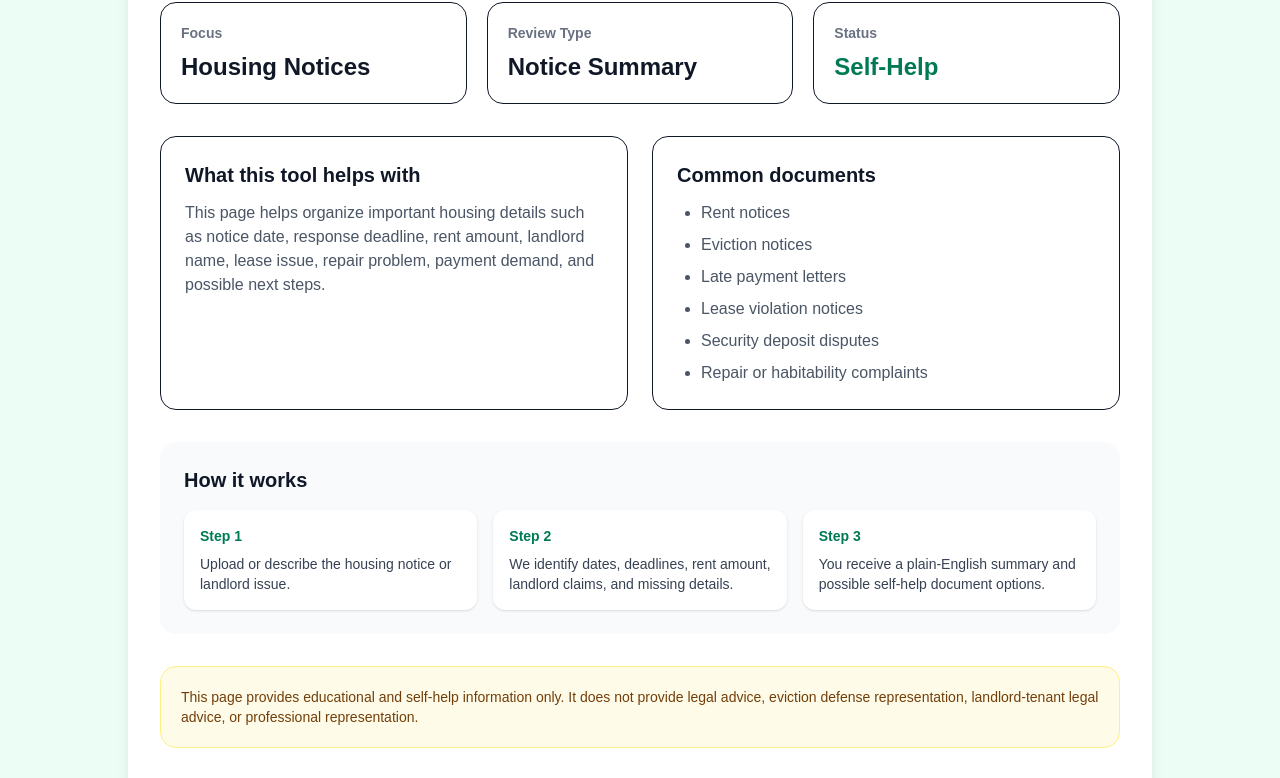
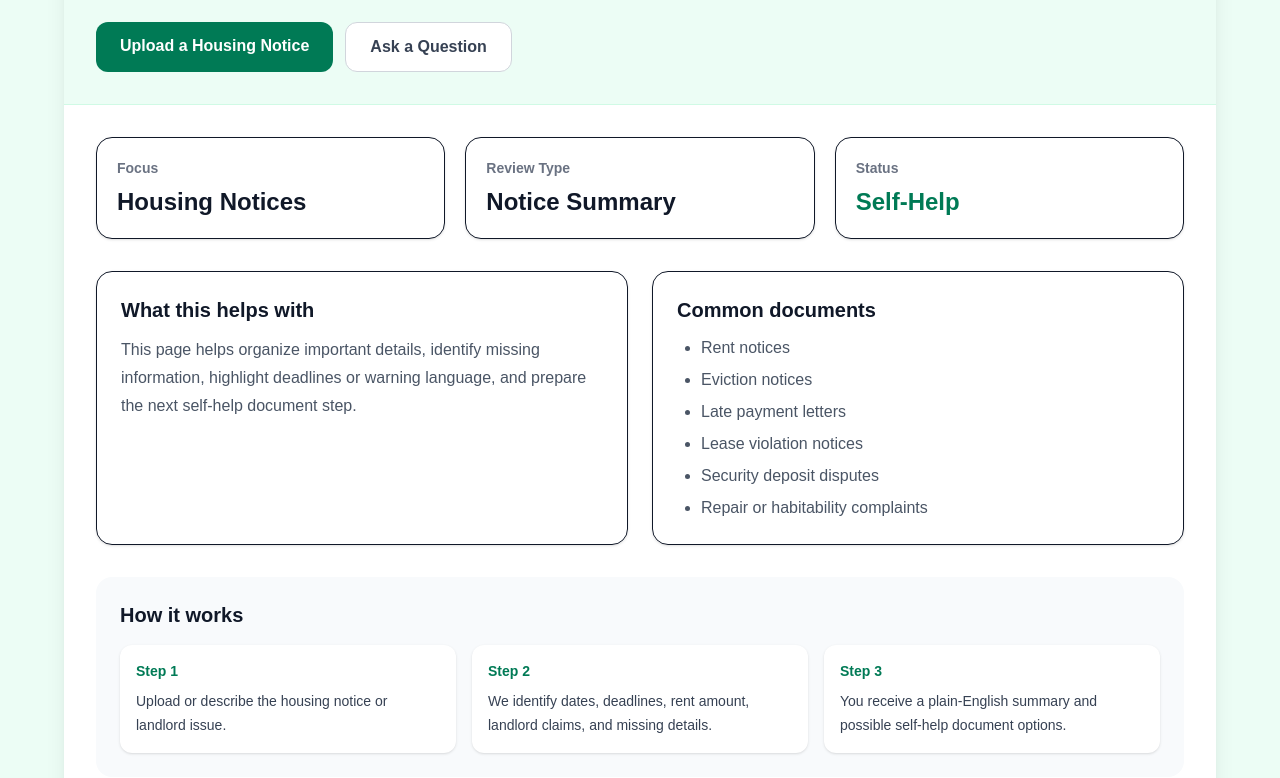
Before and after one commit to betterwork7777/csds-site, a Next.js app: page /housing in a window 1280 px wide. Shown: the part 334-1112 px from the top of the page. Built offline with nearby package versions, Linux system fonts and the light colour scheme.

Commit message:
Refactor HousingPage to use ServicePage component

```diff
--- a/src/app/housing/page.tsx
+++ b/src/app/housing/page.tsx
@@ -1,123 +1,29 @@
+import ServicePage from "../components/ServicePage";
+
 export default function HousingPage() {
-  const documents = [
+  return (
+    <ServicePage
+      color="emerald"
+      label="Housing Help"
+      title="Rent, Landlord & Housing Notice Help"
+      description="Get help organizing rent notices, eviction-related papers, landlord letters, repair requests, lease issues, and housing documents."
+      focus="Housing Notices"
+      reviewType="Notice Summary"
+      documents={[
         "Rent notices",
         "Eviction notices",
         "Late payment letters",
         "Lease violation notices",
         "Security deposit disputes",
         "Repair or habitability complaints",
-  ];
-
-  const steps = [
+      ]}
+      steps={[
         "Upload or describe the housing notice or landlord issue.",
         "We identify dates, deadlines, rent amount, landlord claims, and missing details.",
         "You receive a plain-English summary and possible self-help document options.",
-  ];
-
-  return (
-    <main className="min-h-screen bg-emerald-50 px-6 py-20 text-gray-900">
-      <div className="mx-auto max-w-5xl">
-        <a href="/" className="text-sm font-semibold text-emerald-700">
-          ← Back to Home
-        </a>
-
-        <section className="mt-6 rounded-3xl bg-white p-8 shadow-lg">
-          <p className="text-sm font-semibold uppercase tracking-wide text-emerald-700">
-            Housing Help
-          </p>
-
-          <h1 className="mt-3 text-4xl font-bold">
-            Rent, Landlord & Housing Notice Help
-          </h1>
-
-          <p className="mt-4 max-w-3xl text-lg text-gray-600">
-            Get help organizing rent notices, eviction-related papers, landlord
-            letters, repair requests, lease issues, and housing documents.
-          </p>
-
-          <div className="mt-8 grid gap-5 md:grid-cols-3">
-            <div className="rounded-2xl border p-5">
-              <p className="text-sm font-semibold text-gray-500">Focus</p>
-              <p className="mt-2 text-2xl font-bold">Housing Notices</p>
-            </div>
-
-            <div className="rounded-2xl border p-5">
-              <p className="text-sm font-semibold text-gray-500">
-                Review Type
-              </p>
-              <p className="mt-2 text-2xl font-bold">
-                Notice Summary
-              </p>
-            </div>
-
-            <div className="rounded-2xl border p-5">
-              <p className="text-sm font-semibold text-gray-500">Status</p>
-              <p className="mt-2 text-2xl font-bold text-emerald-700">
-                Self-Help
-              </p>
-            </div>
-          </div>
-
-          <div className="mt-8 grid gap-6 lg:grid-cols-2">
-            <div className="rounded-2xl border p-6">
-              <h2 className="text-xl font-bold">
-                What this tool helps with
-              </h2>
-
-              <p className="mt-3 text-gray-600">
-                This page helps organize important housing details such as
-                notice date, response deadline, rent amount, landlord name,
-                lease issue, repair problem, payment demand, and possible next
-                steps.
-              </p>
-            </div>
-
-            <div className="rounded-2xl border p-6">
-              <h2 className="text-xl font-bold">Common documents</h2>
-
-              <ul className="mt-3 list-disc space-y-2 pl-6 text-gray-600">
-                {documents.map((item) => (
-                  <li key={item}>{item}</li>
-                ))}
-              </ul>
-            </div>
-          </div>
-
-          <div className="mt-8 rounded-2xl bg-slate-50 p-6">
-            <h2 className="text-xl font-bold">How it works</h2>
-
-            <div className="mt-4 grid gap-4 md:grid-cols-3">
-              {steps.map((step, index) => (
-                <div
-                  key={step}
-                  className="rounded-xl bg-white p-4 shadow-sm"
-                >
-                  <p className="text-sm font-bold text-emerald-700">
-                    Step {index + 1}
-                  </p>
-
-                  <p className="mt-2 text-sm text-gray-700">
-                    {step}
-                  </p>
-                </div>
-              ))}
-            </div>
-          </div>
-
-          <div className="mt-8 rounded-2xl border border-yellow-200 bg-yellow-50 p-5 text-sm text-yellow-900">
-            This page provides educational and self-help information only.
-            It does not provide legal advice, eviction defense representation,
-            landlord-tenant legal advice, or professional representation.
-          </div>
-
-          <a
-            href="/documents"
-            className="mt-8 inline-block rounded-xl bg-emerald-700 px-6 py-3 font-semibold text-white hover:bg-emerald-800"
-          >
-            Upload a Housing Notice
-          </a>
-        </section>
-      </div>
-    </main>
+      ]}
+      disclaimer="This page provides educational and self-help information only. It does not provide legal advice, eviction defense representation, landlord-tenant legal advice, or professional representation."
+      uploadText="Upload a Housing Notice"
+    />
   );
 }
```
Lines whose indentation alone changed are shown as unchanged.
